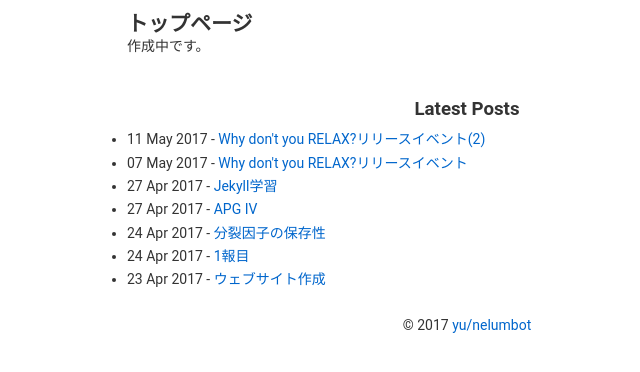
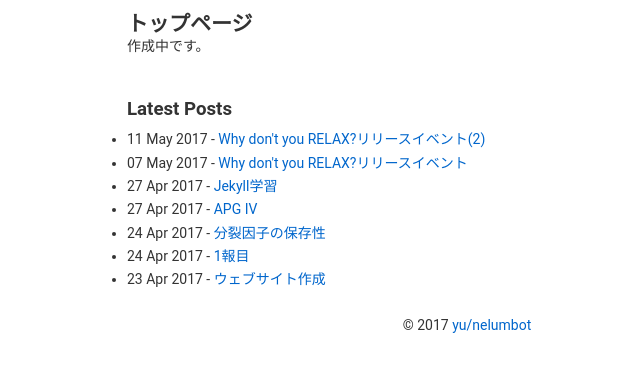
Before and after one commit to yunelumbot/test-site, a Jekyll site: the page built from index.md, in a window 1280 px wide. Shown: the top 372 px of the page, without its empty margins (173-813 px from the left). Built offline with Jekyll 4.4.1, drawn with Linux system fonts in a browser that asks for light colours.

Commit message:
CSSの値検討中

```diff
--- a/_sass/layout.scss
+++ b/_sass/layout.scss
@@ -262,7 +262,7 @@ footer {
   color: $text-color;
   text-align: center;
   padding: 0.6667em 0;
-  ul {
+  h3, ul {
     text-align: left;
   }
 }
```
